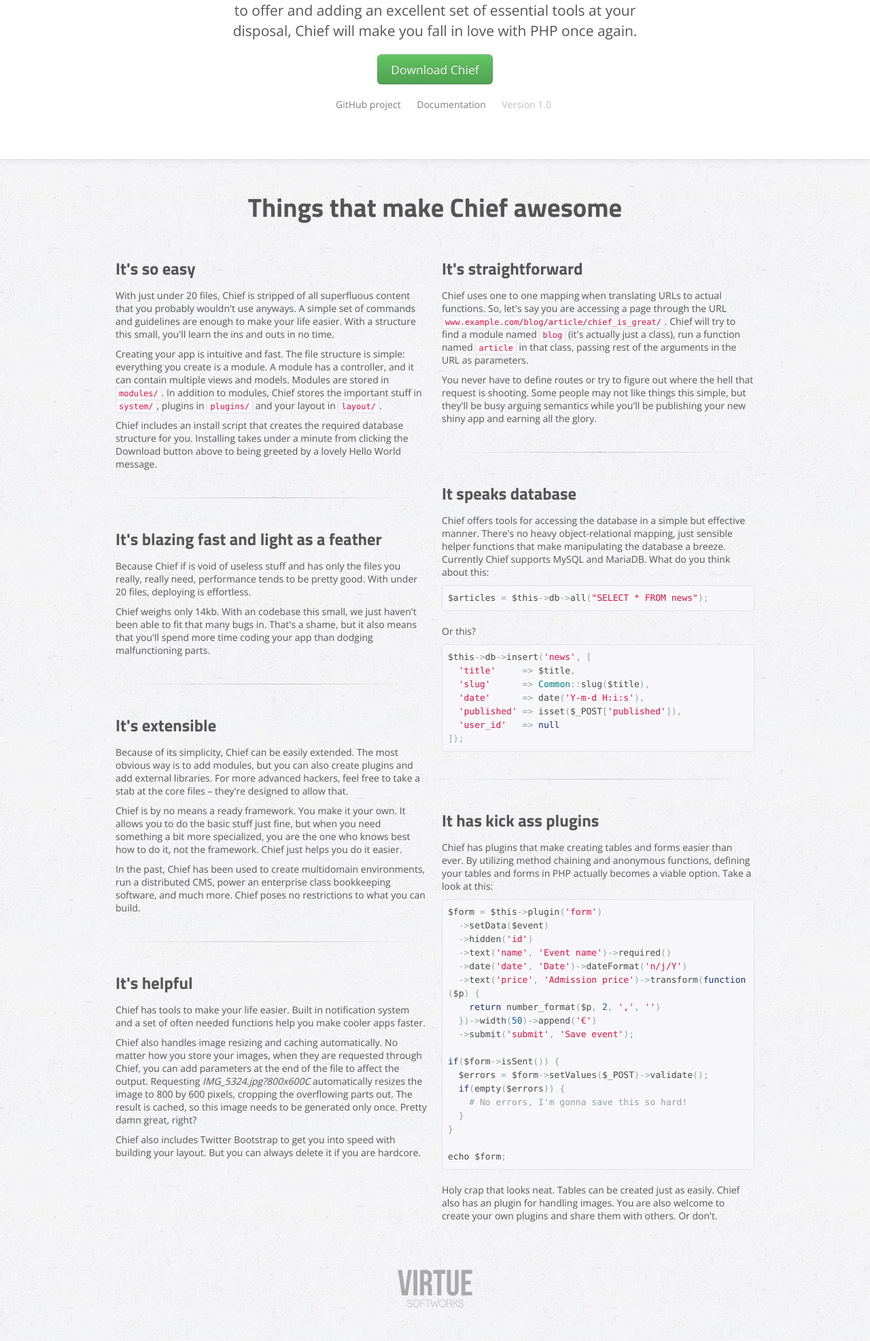
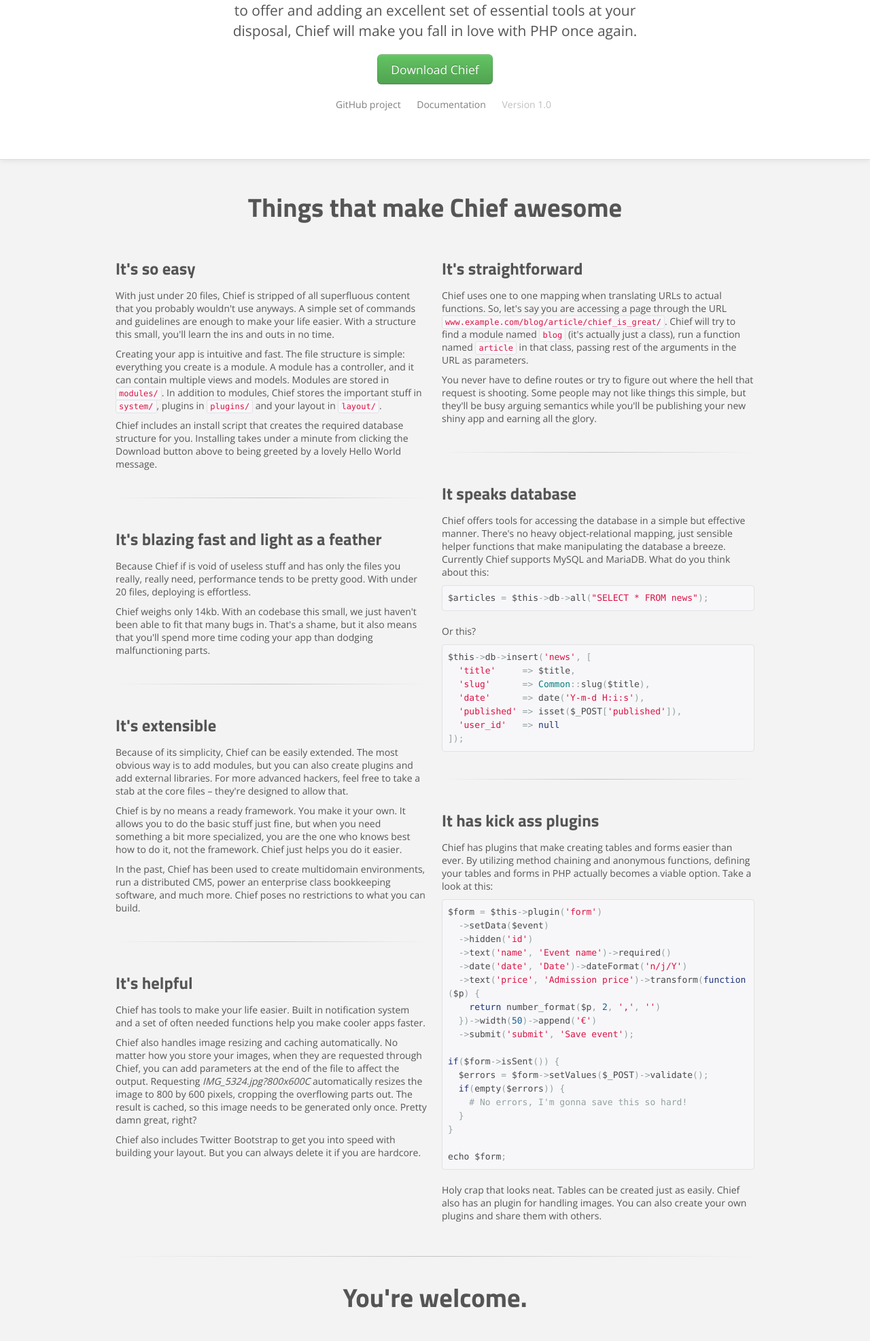
Before and after one commit to jukkhop/Chief, a PHP site: page / in a window 1280 px wide. Shown: the part 430-2403 px from the top of the page at 68% size. Run offline with PHP 8.4, Linux system fonts and the light colour scheme.

Commit message:
Added Favicon and cleaned up layout

```diff
--- a/assets/css/docs.css
+++ b/assets/css/docs.css
@@ -8,7 +8,6 @@ header {
 	width: 100%;
 	position: fixed;
 	top: 0;
-	box-shadow: 0 0 10px rgba(0, 0, 0, 0.1);
 }
 
 header h1 {
--- a/assets/css/screen.css
+++ b/assets/css/screen.css
@@ -1,8 +1,7 @@
 body {
 	font: 400 14px Open Sans, sans-serif;
 	color: #555;
-	background: url(../img/html-bg.png) #f3f3f3 center top;
-	background-attachment: fixed;
+	background: #f3f3f3;
 }
 
 hr.soften {
--- a/docs.html
+++ b/docs.html
@@ -4,6 +4,7 @@
 	<meta charset="utf-8">
     <meta name="viewport" content="width=device-width, initial-scale=1.0">
 	<title>Chief PHP Framework</title>
+	<link href="assets/img/favicon.png" rel="shortcut icon" />
 	<link href='//fonts.googleapis.com/css?family=Open+Sans:400|Titillium+Web:300,400,900,700' rel='stylesheet' type='text/css'>
 	<link href="assets/css/bootstrap.min.css" rel="stylesheet">
 	<link href="assets/css/prettify.css" rel="stylesheet">
--- a/index.html
+++ b/index.html
@@ -4,6 +4,7 @@
 	<meta charset="utf-8">
     <meta name="viewport" content="width=device-width, initial-scale=1.0">
 	<title>Chief PHP Framework</title>
+	<link href="assets/img/favicon.png" rel="shortcut icon" />
 	<link href='//fonts.googleapis.com/css?family=Open+Sans:400|Titillium+Web:400,900,700' rel='stylesheet' type='text/css'>
 	<link href="assets/css/bootstrap.min.css" rel="stylesheet">
 	<link href="assets/css/prettify.css" rel="stylesheet">
@@ -178,11 +179,13 @@ echo $form;</pre>
 				<p>
 					Holy crap that looks neat. Tables can be created
 					just as easily. Chief also has an plugin for
-					handling images. You are also welcome to create your own
-					plugins and share them with others. Or don't.
+					handling images. You can also create your own
+					plugins and share them with others.
 				</p>
 			</div>
 		</div>
+		<hr class="soften">
+		<h1 class="things">You're welcome.</h1>
 		<footer>
 			<a class="virtue" href="http://www.virtue.fi/">Virtue Softworks</a>
 		</footer>
```
Also changed, not shown: assets/img/favicon.png (added), assets/img/html-bg.png (deleted).
